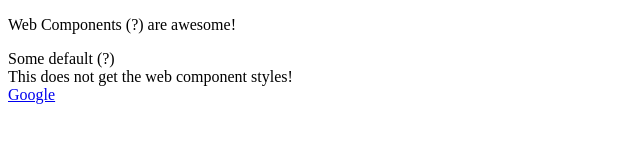
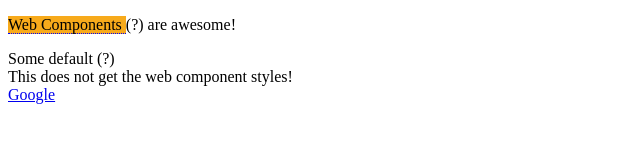
Before and after one commit to huzhx/udemy-web-components, a website: page index.html in a window 1280 px wide. Shown: the whole page, without its empty margins (0-640 px from the left). Drawn offline with Linux system fonts and the light colour scheme.

Commit message:
learned how to style slot content

```diff
--- a/index.html
+++ b/index.html
@@ -6,9 +6,19 @@
     <title>Web Components</title>
     <script src="tooltip.js"></script>
     <script src="confirm-link.js"></script>
+    <style>
+      .highlight {
+        background-color: rgb(247, 170, 27);
+      }
+    </style>
   </head>
   <body>
-    <p><huzhx-tooltip text="Web components are a set of standards">Web Components</huzhx-tooltip> are awesome!</p>
+    <p>
+      <huzhx-tooltip text="Web components are a set of standards">
+        <span class="highlight"> Web Components </span>
+      </huzhx-tooltip>
+      are awesome!
+    </p>
     <huzhx-tooltip></huzhx-tooltip>
     <div>This does not get the web component styles!</div>
     <a is="huzhx-confirm-link" href="https://www.google.com">Google</a>
--- a/tooltip.js
+++ b/tooltip.js
@@ -12,6 +12,10 @@ class Tooltip extends HTMLElement {
             color: white;
             position: absolute;
             z-index: 10;
+        }
+
+        ::slotted(.highlight) {
+            border-bottom: 1px dotted blue;
         }
     </style>
     <slot>Some default</slot>
```
